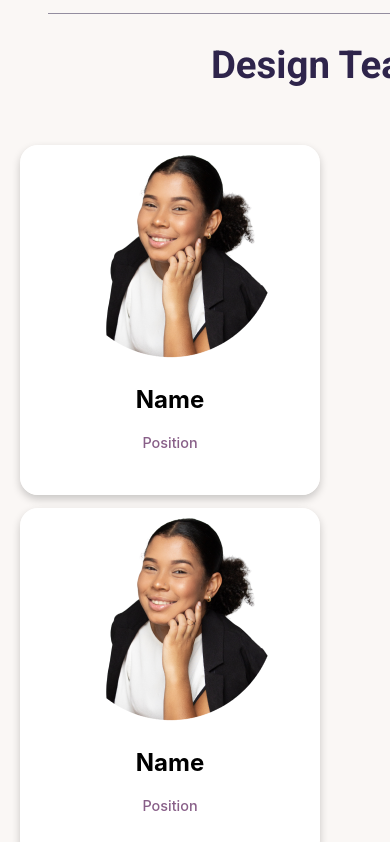
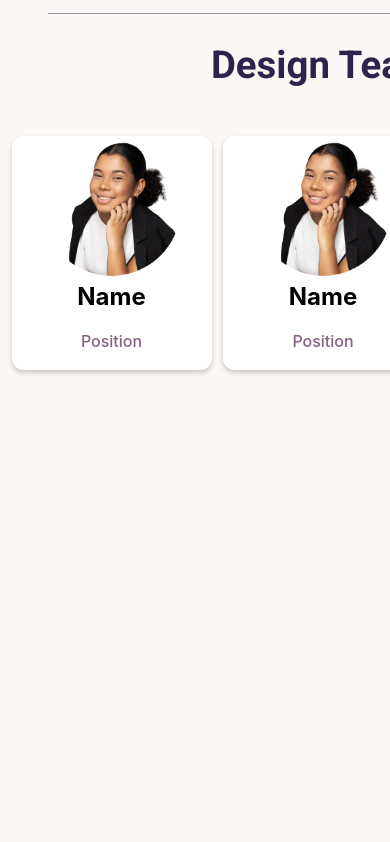
Before and after one commit to roshan1999/khayaal-react-webapp, a React (Create React App) app: page /members in a window 390 px wide. Shown: the part 1340-2182 px from the top of the page. Built offline with nearby package versions, Linux system fonts and the light colour scheme.

Commit message:
Made Card Smaller and other bugs Resolved

```diff
--- a/src/Components/Card/Card.css
+++ b/src/Components/Card/Card.css
@@ -1,9 +1,10 @@
 .flipCard{
-  margin-left: 20px;
+
   border-radius: 18px;
   background-color: transparent;
+  aspect-ratio: 6/7;
+  height: auto;
   width: 300px;
-  height: 350px;
   display: flex;
   flex-direction: row;
 }
@@ -67,6 +68,8 @@
 }
 
 .quoteText{
+  padding-left: 10%;
+  padding-right: 10%;
   font-weight: bold;
   font-style: italic;
   font-size: 16px;
--- a/src/Components/Card/Card.jsx
+++ b/src/Components/Card/Card.jsx
@@ -7,18 +7,18 @@ export default function Card(props) {
   const position=props.position;
   const quote = props.quote
       return (
-        <div className="card">
-          <div className="flipCard">
+        <center>
+      <div className="flipCard">
         <div className="flipCard-inner">
           <div className="flipCard-front">
-            <img src={imageurl} alt="Jane"></img>
+            <img className="memimg" src={imageurl} alt="Jane"></img>
             <div className="container">
             <center><div className="divider">
                 <span></span>
               </div></center>
               <div>
-              <h2 className="cardName">{name}</h2>
-              <p className="cardTitle">{position}</p>
+              <div className="cardName"><h2>{name}</h2></div>
+              <div className="cardTitle">{position}</div>
               </div>
             </div>
           </div>
@@ -27,7 +27,7 @@ export default function Card(props) {
             <center><div className="divider-top">
               <span></span>
             </div></center>
-            <p className="quoteText">{quote}</p>
+            <div className="quoteText">{quote}</div>
             <center><div className="divider-bottom">
               <span></span>
             </div></center>
@@ -35,7 +35,7 @@ export default function Card(props) {
           </div>
         </div>
     </div>
-        </div>
+    </center>
     // <div class="card">
 
     //                         <img src={imageurl} alt="Jane"></img>
--- a/src/Components/TeamsSecComponent/TeamsSecComponent.css
+++ b/src/Components/TeamsSecComponent/TeamsSecComponent.css
@@ -17,7 +17,7 @@
     }
 }
 
-@media screen and (min-width: 60em) {
+/* @media screen and (min-width: 60em) {
 
     .flipCard {
         margin-top: 5%;
@@ -28,4 +28,121 @@
     }
 
 
+} */
+
+
+@media screen and (max-width:768px) {
+
+    .flipCard{
+
+        border-radius: 12px;
+        background-color: transparent;
+        aspect-ratio: 6/7;
+        height: auto;
+        width: 200px;
+        display: flex;
+        flex-direction: row;
+      }
+
+      .flipCard-inner {
+        position: relative;
+        border-radius: 12px;
+        width: 100%;
+        height: 100%;
+        text-align: center;
+        transition: transform 0.6s;
+        transform-style: preserve-3d;
+        box-shadow: 0 2.6666px 5.333333px 0 rgba(0,0,0,0.2);
+      }
+
+      .flipCard:hover .flipCard-inner {
+        transform: rotateY(180deg);
+      }
+
+      .flipCard-front, .flipCard-back {
+        position: absolute;
+        width: 100%;
+        height: 100%;
+        border-radius: 12px;
+        -webkit-backface-visibility: hidden;
+        backface-visibility: hidden;
+      }
+
+      .flipCard-front {
+        background-color: white;
+        color: black;
+      }
+
+      .flipCard-back {
+        display:flex;
+        flex-direction: column;
+        justify-content: center;
+        background-color: white;
+        color: black;
+        transform: rotateY(180deg);
+      }
+
+      .divider{
+        width:70%;
+        border-bottom: 1.3333px solid rgba(46, 36, 75, 0.2);
+      }
+
+      .divider-top{
+        width: 70%;
+        border-bottom: .666666px solid rgba(38, 37, 64, 0.5);
+      }
+
+      .divider-bottom{
+        width: 70%;
+        border-bottom: .6666666px solid rgba(38, 37, 64, 0.5);
+      }
+
+      .cardTitle{
+        color:var(--secondary-text-color);
+        font-weight: 500;
+      }
+
+      .cardName h2{
+        margin-top: 0%;
+      }
+      .quoteText{
+        padding-left: 10%;
+        padding-right: 10%;
+        font-weight: bold;
+        font-style: italic;
+        font-size: 10.666666px;
+        padding-top:10%;
+        padding-bottom:10%;
+      }
+
+      .knowMoreBtn{
+        background-color: transparent;
+        box-sizing: border-box;
+        width: 80.666666px;
+        height: 20.666666px;
+        border: 0.166666666px solid #262540;
+        border-radius: 3px;
+        font-size: 10.66666666px;
+        font-weight: bold;
+        font-style: italic;
+        margin-top: 26.333333333px;
+        cursor: pointer;
+      }
+
+      .memimg{
+        width: 142.6666px ;
+      }
+
+
+      .cards {
+        /* margin-left: 6.666%;
+        margin-right: 6.66%; */
+        display: flex;
+
+        flex-wrap: wrap;
+        justify-content: space-evenly;
+        /* column-gap: 6.666%; */
+        flex-shrink: 1;
+
+    }
 }
```
